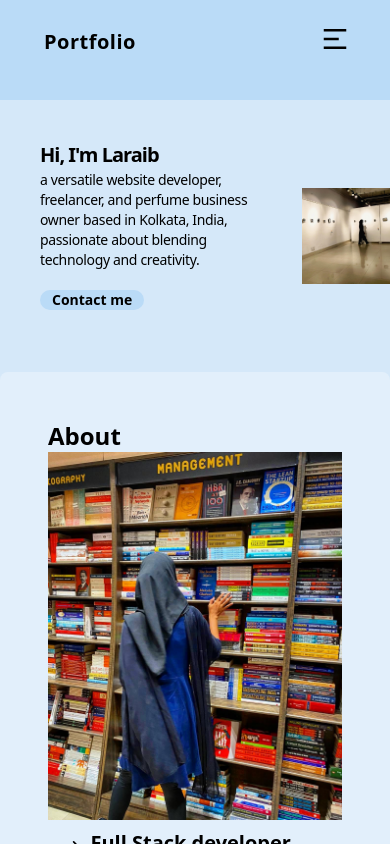
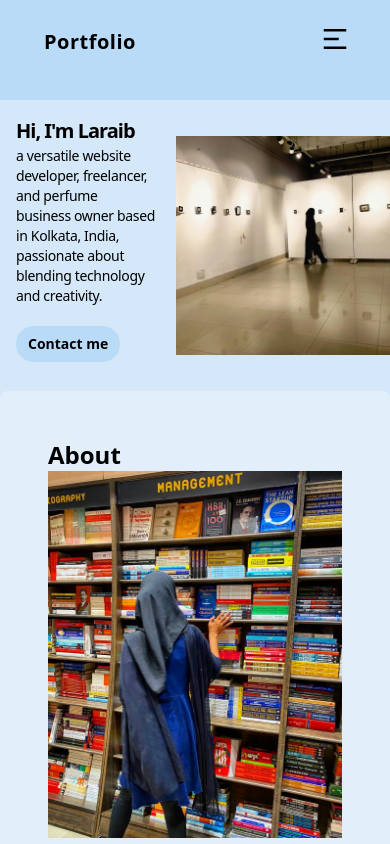
Before and after one commit to Laraibnehal/Laraib-s-Portfolio, a React (Vite) app: page / in a window 390 px wide. Shown: the top 844 px of the page. Built offline with nearby package versions, Linux system fonts and the light colour scheme.

Commit message:
home updated

```diff
--- a/src/Components/Home/Home.jsx
+++ b/src/Components/Home/Home.jsx
@@ -4,8 +4,8 @@ import TextChange from "../TextChange";
 
 const Home = () => {
   return (
-    <div className="text-black flex w-full justify-between items-start p-10 md:p-20 ">
-      <div className="md:w-2/4 md:pt-10 ">
+    <div className="text-black flex w-full justify-between items-start p-4 md:p-20 ">
+      <div className="md:w-2/4 w-40 md:pt-10 ">
         <h1 className="text-xl md:text-6xl font-bold flex leading-normal tracking-tighter">
           <TextChange />
         </h1>
@@ -13,12 +13,12 @@ const Home = () => {
         a versatile website developer, freelancer, and perfume business owner based in Kolkata, India, passionate about blending technology and creativity.
         </p>
 
-        <button className="mt-5 md:md-10 text-black py02 px-3 text-sm md:text-lg md:py-2 md:px-4 hover:opacity-85 duration-300 hover:scale-105 font-semibold rounded-3xl bg-[#badbf7]">
+        <button className="mt-5 md:md-10 text-black py-2 px-3 text-sm md:text-lg md:py-2 md:px-4 hover:opacity-85 duration-300 hover:scale-105 font-semibold rounded-3xl bg-[#badbf7]">
          <a href="#Footer">Contact me</a>
         </button>
       </div>
-      <div className="w-[50%] h-[50%]">
-        <img className=" m-12" src={avatarImg} alt="" />
+      <div className="md:w-[50%]  md:h-[50%] w-[70%] h-[70%]">
+        <img className=" m-5 md:m-12" src={avatarImg} alt="" />
       </div>
     </div>
   );
```
